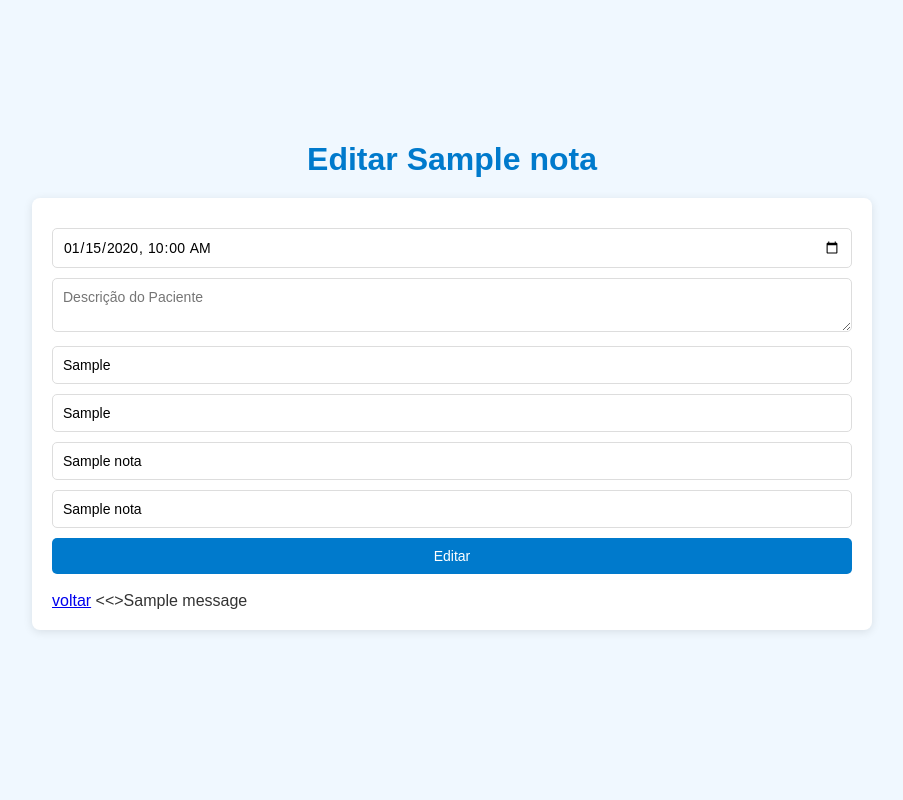
After one commit to Andrezinrc/flask-enfermagem, a Flask app: page /editar_nota/1 in a window 1280 px wide. The commit adds this page. Shown: the whole page, without its empty margins (188-1091 px from the left). Run offline with Flask 3, Linux system fonts and the light colour scheme; tables that the repository leaves empty hold one stand-in row (values such as "Sample post"); one stand-in notice (Sample message) is shown; some libraries are stand-ins or nearby versions.

Commit message:
adiciona opcao de editar e novo banco de dados

```diff
--- a/app.py
+++ b/app.py
@@ -1,35 +1,43 @@
 from flask import Flask, render_template, request, redirect, url_for, jsonify
-from models import db, Nota
+from flask_sqlalchemy import SQLAlchemy
 from datetime import datetime
+from senha import senha
 import json
-import pysnooper
 
 app = Flask(__name__)
 
-app.config['SQLALCHEMY_DATABASE_URI'] = 'sqlite:///notas.db'
+app.config['SQLALCHEMY_DATABASE_URI'] = f'mysql://root:{senha}@localhost/enfermagem'
 app.config['SQLALCHEMY_TRACK_MODIFICATIONS'] = False
 
+db = SQLAlchemy()
 db.init_app(app)
+
+class Enfermagem(db.Model):
+    __tablename__ = 'notas'
+    id = db.Column(db.Integer, primary_key=True)
+    data_hora = db.Column(db.DateTime, nullable=False)
+    descricao_paciente = db.Column(db.String(200), nullable=False)
+    terminologia = db.Column(db.String(50), nullable=False)
+    sinais_vitais = db.Column(db.String(100), nullable=False)
+    nome_paciente = db.Column(db.String(100), nullable=False)
+    nome_enfermeiro = db.Column(db.String(100), nullable=False)
+
 with open('C:/Users/Positivo/Enfermagem_app/data/terminologias.json') as f:
     terminologias = json.load(f)
 
-with app.app_context():
-    db.create_all()
-
 @app.route('/')
 def index():
-    notas = Nota.query.all()
+    notas = Enfermagem.query.all()
     for nota in notas:
         print(f"id: {nota.id}, nome: {nota.nome_paciente}")
     return render_template('index.html')
 
-@app.route("/ver_tebela")
+@app.route("/ver_tabela", methods=["GET"])
 def ver_tabela():
-    notas = Nota.query.all()
+    notas = Enfermagem.query.all()
     return render_template("tabela.html", notas=notas)
 
 @app.route('/adicionar', methods=['POST'])
-@pysnooper.snoop()
 def adicionar_nota():
     data_hora = datetime.strptime(request.form['data_hora'], '%Y-%m-%dT%H:%M')
     descricao_paciente = request.form['descricao_paciente']
@@ -38,7 +46,7 @@ def adicionar_nota():
     nome_paciente = request.form['nome_paciente']
     nome_enfermeiro = request.form['nome_enfermeiro']
 
-    nova_nota = Nota(
+    nova_nota = Enfermagem(
         data_hora=data_hora,
         descricao_paciente=descricao_paciente,
         terminologia=terminologia,
@@ -56,15 +64,30 @@ def sugerir_terminologia():
     sugeridos = [termo for termo in terminologias if termo_digitado.lower() in termo.lower()]
     return jsonify(sugeridos)
 
+@app.route("/editar_nota/<int:id>", methods=["GET", "POST"])
+def editar_nota(id):
+    nota = Enfermagem.query.get(id)
+    if request.method == "POST":
+        nota.data_hora = datetime.strptime(request.form['data_hora'], '%Y-%m-%dT%H:%M')
+        nota.descricao_paciente = request.form['descricao_paciente']
+        nota.terminologia = request.form['terminologia']
+        nota.sinais_vitais = request.form['sinais_vitais']
+        nota.nome_paciente = request.form['nome_paciente']
+        nota.nome_enfermeiro = request.form['nome_enfermeiro']
+
+        db.session.commit()
+
+        return redirect(url_for('ver_tabela'))
+
+    return render_template("editar.html", nota=nota)
 
 @app.route("/deletar_nota/<int:id>")
-@pysnooper.snoop()
 def deletar_nota(id):
-    nota = Nota.query.get(id)
+    nota = Enfermagem.query.get(id)
     db.session.delete(nota)
     db.session.commit()
-    print(f"id: {nota.id} excluido com sucesso!")
+
     return redirect(url_for('ver_tabela'))
 
-if __name__=="__main__":
+if __name__ == "__main__":
     app.run(debug=True)
--- a/models.py
+++ b/models.py
@@ -1,8 +1,11 @@
 from flask_sqlalchemy import SQLAlchemy
+from app import app
 
 db = SQLAlchemy()
+db.init_app(app)
 
-class Nota(db.Model):
+class Enfermagem(db.Model):
+    __tablename__ = 'notas'
     id = db.Column(db.Integer, primary_key=True)
     data_hora = db.Column(db.DateTime, nullable=False)
     descricao_paciente = db.Column(db.String(200), nullable=False)
--- /dev/null
+++ b/senha.py
@@ -0,0 +1 @@
+senha = ""
--- a/static/styles.css
+++ b/static/styles.css
@@ -9,7 +9,7 @@ body {
     font-family: 'Arial', sans-serif;
     background-color: #f0f8ff;
     margin: 0;
-    padding: 0;
+    padding: 40px;
     display: flex;
     justify-content: center;
     align-items: center;
@@ -55,12 +55,11 @@ form button {
 form button:hover {
     background-color: #005f99;
 }
-
+a{
+    text-align: center;
+}
 table {
     width: 100%;
-    max-width: 1200px;
-    margin: 20px 0;
-    border-collapse: collapse;
     box-shadow: 0 2px 10px rgba(0, 0, 0, 0.1);
 }
 
@@ -95,9 +94,7 @@ table {
     width: 100%;
     border-collapse: collapse;
 }
-table, th, td {
-    border: 1px solid black;
-}
+
 th, td {
     padding: 8px;
     text-align: left;
@@ -117,6 +114,18 @@ th {
 .botao:hover {
     background-color: #0056b3;
 }
-table a {
-    margin-right: 5px;
+.link{
+    text-align: center !important;
 }
+@media screen and (max-width: 600px) {
+    body{
+        padding: 20px;
+    }
+    table {
+        font-size: 12px;
+    }
+
+    th, td {
+        padding: 6px;
+    }
+}
--- /dev/null
+++ b/templates/editar.html
@@ -0,0 +1,23 @@
+{% extends 'base.html' %}
+
+{% block conteudo %}
+
+<h1>Editar {{ nota.nome_paciente }}</h1>
+    <form action="/editar_nota/{{ nota.id }}" method="post">
+        <input type="datetime-local" name="data_hora" value="{{ nota.data_hora }}" required><br>
+        <textarea name="descricao_paciente" placeholder="Descrição do Paciente" value="{{ nota.descricao_paciente }}" required></textarea><br>
+        <input type="text" id="terminologia" name="terminologia" placeholder="Terminologia" value="{{ nota.terminologia }}" required><br>
+        <input type="text" name="sinais_vitais" placeholder="Sinais Vitais" value="{{ nota.sinais_vitais }}" required><br>
+        <input type="text" name="nome_paciente" placeholder="Nome do Paciente" value="{{ nota.nome_paciente }}" required><br>
+        <input type="text" name="nome_enfermeiro" placeholder="Nome do Enfermeiro" value="{{ nota.nome_enfermeiro }}" required><br>
+        <button type="submit">Editar</button><br><br>
+        <a href="/ver_tabela">voltar</a>
+	{% with mensagems = get_flashed_messages() %}
+	{% if mensagems %}
+		{% for mensagem in mensagems %}
+		<<>{{ mensagem }} </p>
+		{% endfor %}
+	{% endif %}
+	{% endwith %}
+    </form>
+{% endblock %}
--- a/templates/index.html
+++ b/templates/index.html
@@ -10,6 +10,6 @@
         <input type="text" name="nome_paciente" placeholder="Nome do Paciente" required><br>
         <input type="text" name="nome_enfermeiro" placeholder="Nome do Enfermeiro" required><br>
         <button type="submit">Adicionar Nota</button><br><br>
-        <a style="text-align: center;" href="ver_tabela">Ver a lista de Paciente</a>
+        <a href="ver_tabela">Ver a lista de Paciente</a>
     </form>
 {% endblock %}
--- a/templates/tabela.html
+++ b/templates/tabela.html
@@ -24,12 +24,12 @@
                 <td>{{ nota.terminologia }}</td>
                 <td>{{ nota.sinais_vitais }}</td>
                 <td>
-                    <a class="botao" style="background-color:  #007acc;" href="" class="button">Editar</a>
+                    <a class="botao" style="background-color:  #007acc;" href="/editar_nota/{{ nota.id }}" class="button">Editar</a>
                     <a class="botao" style="background-color: crimson;" href="/deletar_nota/{{nota.id}}">Excluir</a>
                 </td>
             </tr>
         {% endfor %}
     </tbody>
 </table><br>
-<a href="/">voltar</a>
+<a class="link" href="/">voltar</a>
 {% endblock %}
```
Also changed, not shown: instance/notas.db (deleted), 1 other file.
